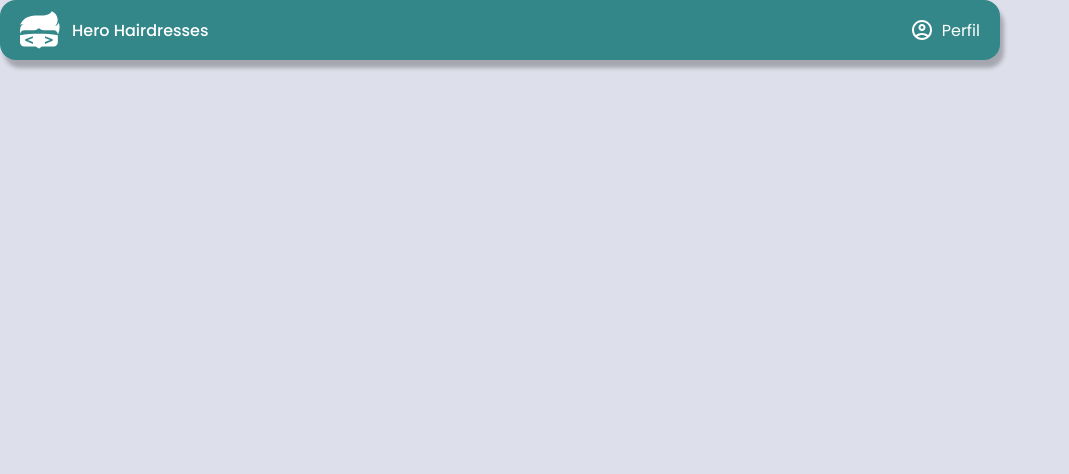
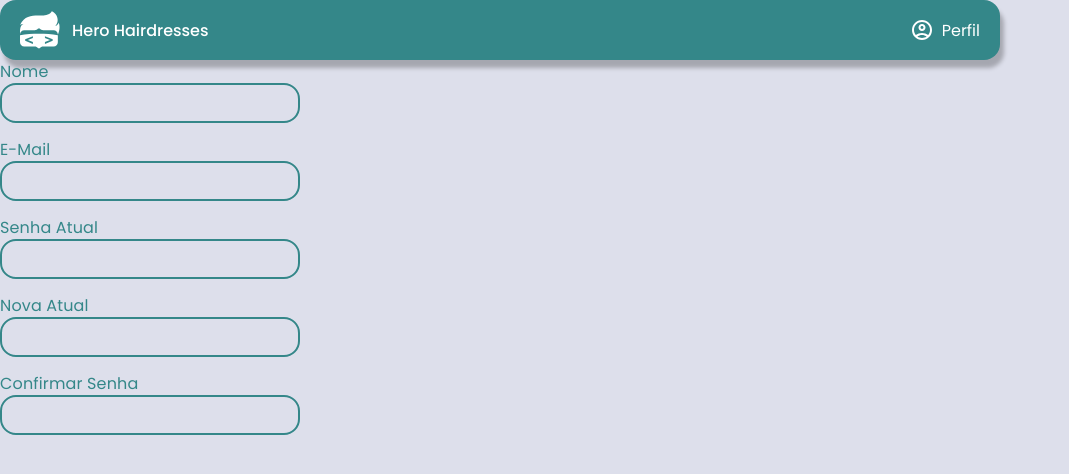
Before and after one commit to raysllaR/hairdresser-front, a React (Vite) app: page /editarperfil in a window 1280 px wide. Shown: the top 474 px of the page, without its empty margins (0-1069 px from the left). Built offline with nearby package versions, Linux system fonts and the light colour scheme.

Commit message:
feat: add form de editar usuário na page EditarPerfil

```diff
--- a/src/components/pages/EditarPerfil/index.tsx
+++ b/src/components/pages/EditarPerfil/index.tsx
@@ -1,6 +1,7 @@
 import Header from "../../shared/Header";
 import React from "react";
 import "./style.css";
+import InputLabel from "../../shared/inputLabel";
 
 const EditarPerfil: React.FC = () => {
 	return (
@@ -8,6 +9,22 @@ const EditarPerfil: React.FC = () => {
 			id="editar-perfil"
 			className="page">
 			<Header />
+			<form action="">
+				<InputLabel label="Nome" />
+				<InputLabel label="E-mail" />
+				<InputLabel
+					label="Senha atual"
+					type="password"
+				/>
+				<InputLabel
+					label="Nova atual"
+					type="password"
+				/>
+				<InputLabel
+					label="Confirmar senha"
+					type="password"
+				/>
+			</form>
 		</div>
 	);
 };
```
